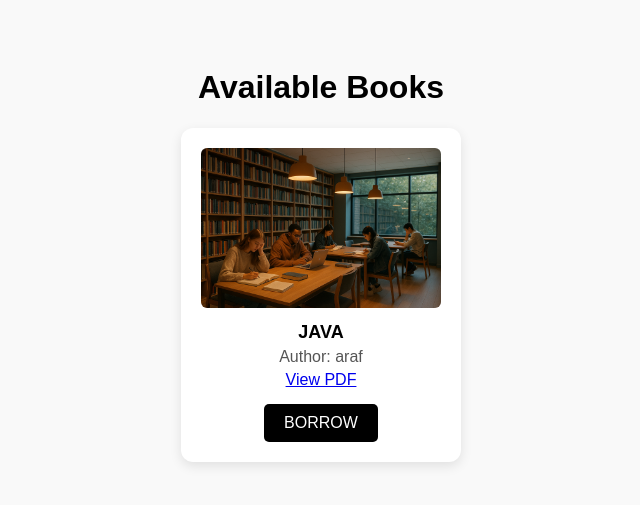
After one commit to Mohd-Araf/UAP_Library, a Django app: page /library/library/books/ in a window 1280 px wide. The commit adds this page. Shown: the top 505 px of the page, without its empty margins (319-959 px from the left). Run offline with Django 5.2, Linux system fonts and the light colour scheme; data comes from the database, SQL or seed files in the repository; both versions use the stored data as it was after the commit; parts of the project's set-up code (start-up, migrations or seed data) failed here and were passed over.

Commit message:
display the list of books

```diff
--- a/library/management/admin.py
+++ b/library/management/admin.py
@@ -1,6 +1,7 @@
 from django.contrib import admin
 from .models import BookType, Book, BorrowBook
-
+from django.contrib import admin
+from .models import Book, BookType, BorrowBook
 @admin.register(BookType)
 class BookTypeAdmin(admin.ModelAdmin):
     list_display = ('name', 'description')
@@ -15,5 +16,3 @@ class BookAdmin(admin.ModelAdmin):
 @admin.register(BorrowBook)
 class BorrowBookAdmin(admin.ModelAdmin):
     list_display = ('book', 'borrow_date', 'return_date', 'returned', 'fine_amount')
-from django.contrib import admin
-from .models import Book, BookType, BorrowBook
--- a/library/management/models.py
+++ b/library/management/models.py
@@ -1,31 +1,29 @@
 from django.db import models
 
 class BookType(models.Model):
-    name = models.CharField(max_length=100, unique=True)
+    name = models.CharField(max_length=100, unique=True, blank=True, null=True)
     description = models.TextField(blank=True, null=True)
 
-    def __str__(self):
-        return self.name or "Unnamed BookType"
-
+    def _str_(self):
+        return self.name
 
 class Book(models.Model):
     name = models.CharField(max_length=100, unique=True, blank=True, null=True)
     booktype = models.ForeignKey(BookType, on_delete=models.CASCADE)
     author = models.CharField(max_length=100, blank=True, null=True)
-    total_available = models.PositiveIntegerField(default=1)
+    total_available = models.PositiveIntegerField()
     image = models.ImageField(upload_to='product_images/', blank=True, null=True)
     pdf = models.FileField(upload_to='product_pdfs/', blank=True, null=True)
 
-    def __str__(self):
-        return self.name or "Unnamed Book"
-
+    def _str_(self):
+        return self.name
 
 class BorrowBook(models.Model):
-    book = models.ForeignKey(Book, on_delete=models.CASCADE, related_name='borrowed_books')
+    book = models.ForeignKey(Book, on_delete=models.CASCADE)
     borrow_date = models.DateTimeField(auto_now_add=True)
     return_date = models.DateTimeField(null=True, blank=True)
     returned = models.BooleanField(default=False)
     fine_amount = models.DecimalField(max_digits=6, decimal_places=2, default=0.00)
 
-    def __str__(self):
-        return f"{self.book.name} - Borrowed on {self.borrow_date.strftime('%Y-%m-%d')}"
+    def _str_(self):
+        return self.book.name
--- a/library/management/urls.py
+++ b/library/management/urls.py
@@ -2,6 +2,7 @@ from django.urls import path
 from . import views
 
 urlpatterns = [
-    path('borrow/', views.borrow_book_view, name='borrow-book'),
+    path('library/books/', views.book_list, name='book_list'),
+    path('borrow/<int:book_id>/', views.borrow_book_view, name='borrow-book'),
     path('borrow/success/<int:borrow_id>/', views.borrow_success_view, name='borrow-success'),
 ]
--- a/library/management/views.py
+++ b/library/management/views.py
@@ -1,13 +1,19 @@
-from django.shortcuts import render, redirect, get_object_or_404
+from django.shortcuts import render, get_object_or_404, redirect
+from .models import Book, BorrowBook
 from .forms import BorrowBookForm
-from .models import Book, BorrowBook
 
-def borrow_book_view(request):
+def book_list(request):
+    books = Book.objects.all()
+    return render(request, 'borrowing_book/book_list.html', {'books': books})
+
+
+def borrow_book_view(request, book_id):
+    book = Book.objects.get(id=book_id)
     if request.method == 'POST':
         form = BorrowBookForm(request.POST)
         if form.is_valid():
             borrow = form.save(commit=False)
-            book = borrow.book
+            borrow.book = book
             if book.total_available > 0:
                 book.total_available -= 1
                 book.save()
@@ -16,8 +22,12 @@ def borrow_book_view(request):
             else:
                 form.add_error('book', 'This book is not available.')
     else:
-        form = BorrowBookForm()
-    return render(request, 'borrowing_book/borrow_book.html', {'form': form})
+        form = BorrowBookForm(initial={'book': book})
+    return render(request, 'borrowing_book/borrow_book.html', {'form': form, 'book': book})
+
+
+from django.shortcuts import render, get_object_or_404
+from .models import BorrowBook
 
 def borrow_success_view(request, borrow_id):
     borrow = get_object_or_404(BorrowBook, id=borrow_id)
--- a/library/templates/base.html
+++ b/library/templates/base.html
@@ -40,9 +40,7 @@
                         Services
                     </a>
                     <div class="dropdown-menu" aria-labelledby="navbarDropdown">
-                        <a class="dropdown-item" href="{% url 'borrow-book' %}">Borrowing Books</a>
-                        <div class="dropdown-divider"></div>
-                        <a class="dropdown-item" href="#">Library Wifi</a>
+                        <a class="dropdown-item" href="{% url 'book_list' %}">Borrowing Books</a>
                         <div class="dropdown-divider"></div>
                         <a class="dropdown-item" href="{% url 'membership' %}">Library Membership Activation</a>
                     </div>
--- /dev/null
+++ b/library/templates/borrowing_book/book_list.html
@@ -0,0 +1,72 @@
+<!DOCTYPE html>
+<html>
+<head>
+  <title>Library</title>
+  <style>
+    body {
+      font-family: sans-serif;
+      background: #f9f9f9;
+      padding: 40px;
+    }
+    .book-container {
+      display: flex;
+      flex-wrap: wrap;
+      gap: 20px;
+      justify-content: center;
+    }
+    .book-card {
+      background: white;
+      border-radius: 12px;
+      width: 240px;
+      box-shadow: 0 4px 12px rgba(0, 0, 0, 0.1);
+      text-align: center;
+      padding: 20px;
+    }
+    .book-card img {
+      max-width: 100%;
+      height: auto;
+      border-radius: 6px;
+    }
+    .book-title {
+      font-size: 18px;
+      font-weight: bold;
+      margin-top: 10px;
+    }
+    .book-author {
+      color: #555;
+      margin: 5px 0;
+    }
+    .borrow-btn {
+      display: inline-block;
+      background: black;
+      color: white;
+      padding: 10px 20px;
+      margin-top: 15px;
+      text-decoration: none;
+      border-radius: 5px;
+      transition: background 0.3s;
+    }
+    .borrow-btn:hover {
+      background: #333;
+    }
+  </style>
+</head>
+<body>
+  <h1 style="text-align:center;">Available Books</h1>
+  <div class="book-container">
+    {% for book in books %}
+    <div class="book-card">
+      {% if book.image %}
+        <img src="{{ book.image.url }}" alt="{{ book.name }}">
+      {% endif %}
+      <div class="book-title">{{ book.name }}</div>
+      <div class="book-author">Author: {{ book.author }}</div>
+      {% if book.pdf %}
+        <a href="{{ book.pdf.url }}" target="_blank">View PDF</a><br>
+      {% endif %}
+      <a href="{% url 'borrow-book' book.id %}" class="borrow-btn">BORROW</a>
+    </div>
+    {% endfor %}
+  </div>
+</body>
+</html>
```
Also changed, not shown: library/db.sqlite3, library/management/forms.py (line endings or trailing spaces).
